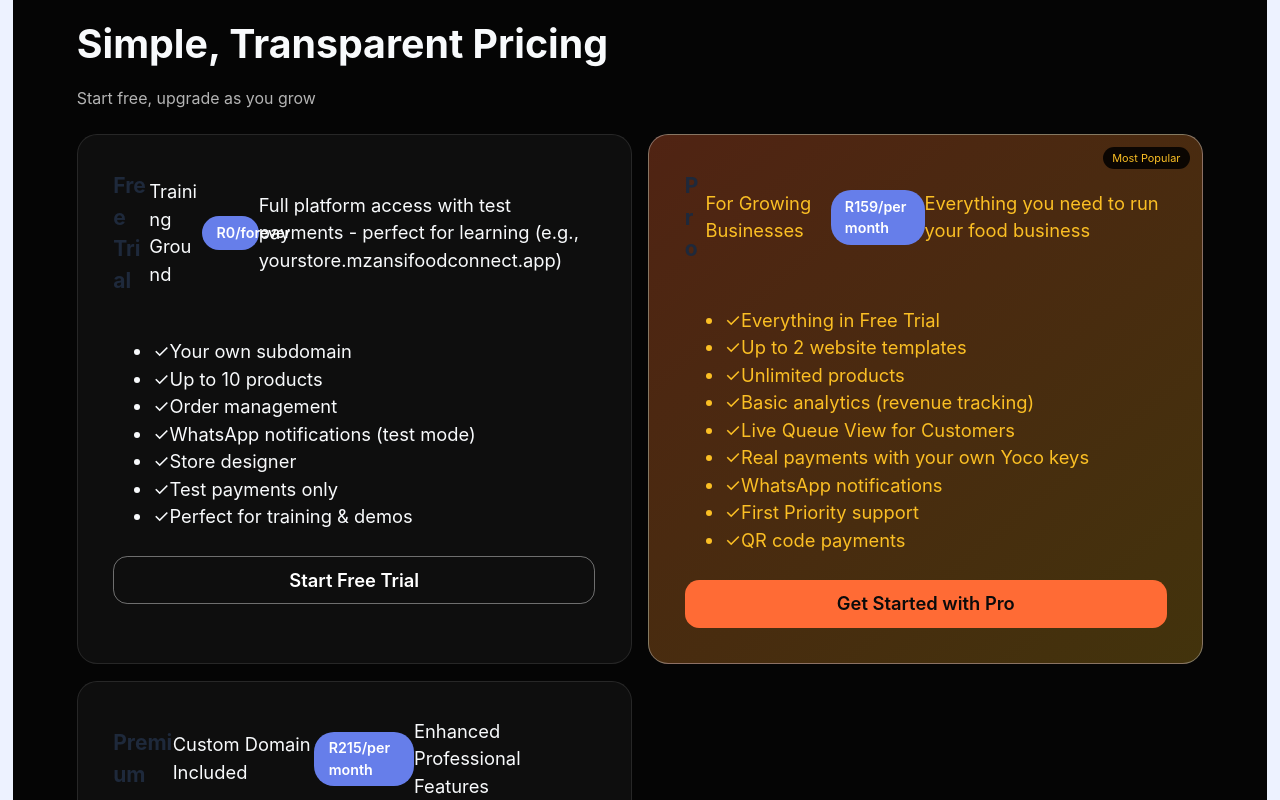
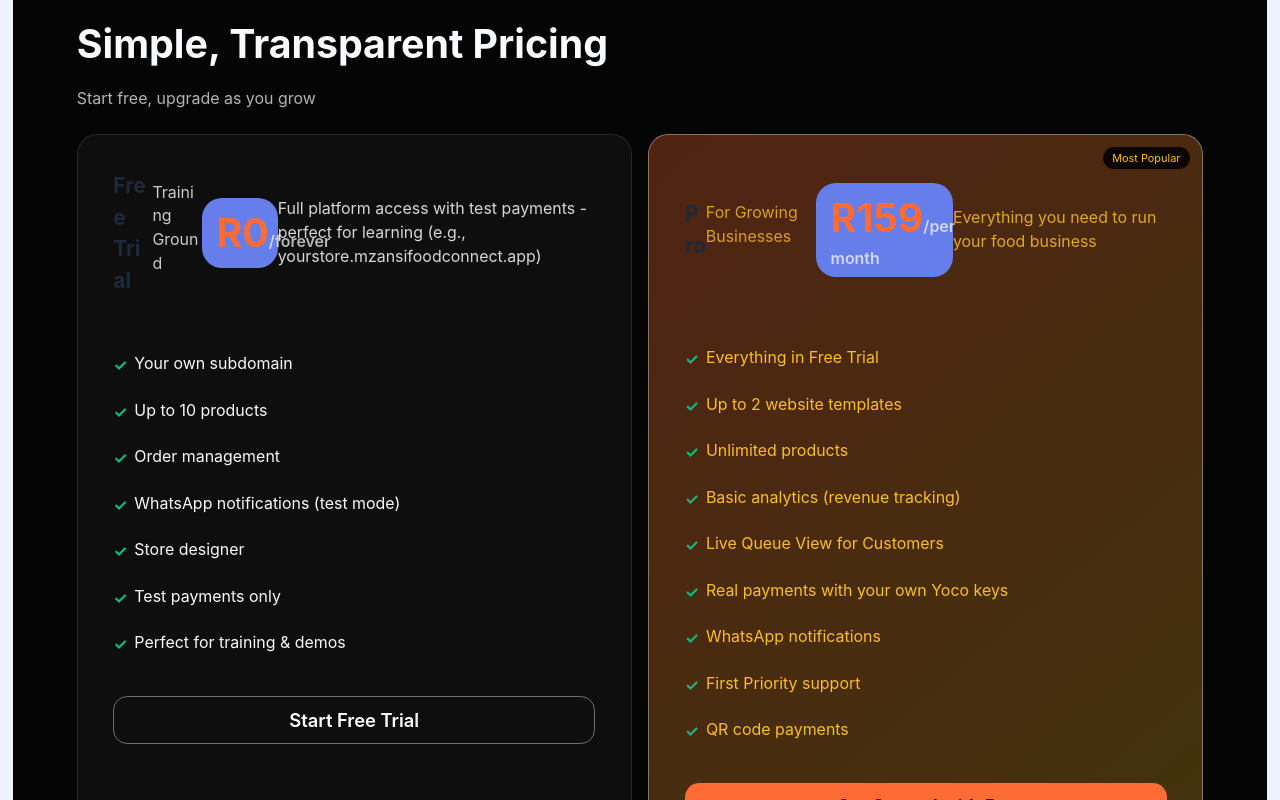
Before and after one commit to tdm-rsa/mzansi-food-connect, a React (Vite) app: page / in a window 1280 px wide. Shown: the part 3000-3800 px from the top of the page. Built offline with nearby package versions, Linux system fonts and the light colour scheme; no server answers.

Commit message:
Fix pricing card layout spacing - prevent text from meshing together

```diff
--- a/src/Landing.css
+++ b/src/Landing.css
@@ -261,6 +261,8 @@
 .pricing-card {
   position: relative;
   padding: clamp(var(--space-lg), 1vw + var(--space-lg), var(--space-2xl));
+  gap: var(--space-md);
+  min-height: 100%;
 }
 
 .pricing-card.highlight {
@@ -276,6 +278,63 @@
   border-radius: 999px;
   background: rgba(0, 0, 0, 0.85);
   font-size: var(--fs-2xs);
+}
+
+.plan-header {
+  margin-bottom: var(--space-md);
+}
+
+.plan-subtitle {
+  opacity: 0.8;
+  font-size: var(--fs-sm);
+  margin-bottom: var(--space-xs);
+}
+
+.plan-price {
+  margin: var(--space-sm) 0;
+}
+
+.plan-price .price {
+  font-size: var(--fs-2xl);
+  font-weight: 700;
+  color: #ff6b35;
+}
+
+.plan-price .period {
+  font-size: var(--fs-sm);
+  opacity: 0.7;
+}
+
+.plan-description {
+  opacity: 0.85;
+  font-size: var(--fs-sm);
+  line-height: 1.5;
+}
+
+.plan-features {
+  list-style: none;
+  padding: 0;
+  margin: var(--space-md) 0;
+  display: flex;
+  flex-direction: column;
+  gap: var(--space-xs);
+}
+
+.plan-features li {
+  display: flex;
+  align-items: flex-start;
+  gap: var(--space-2xs);
+  line-height: 1.6;
+  font-size: var(--fs-sm);
+  padding: var(--space-3xs) 0;
+}
+
+.plan-features .check-icon {
+  color: #10b981;
+  font-weight: 700;
+  font-size: var(--fs-base);
+  flex-shrink: 0;
+  margin-top: 2px;
 }
 
 .plan-cta {
```
